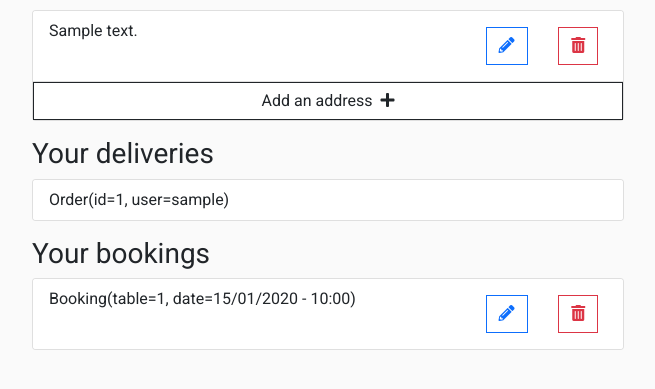
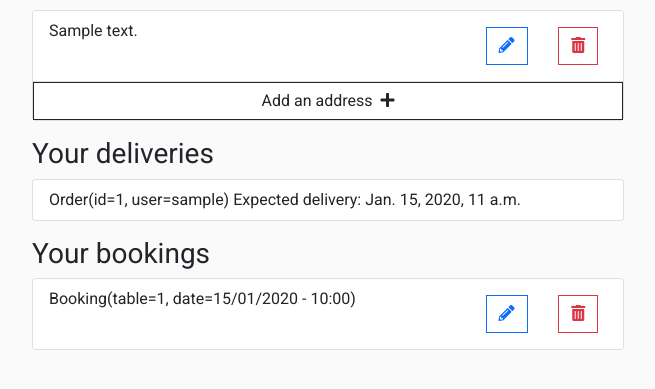
Before and after one commit to SergiGirabet/PyOli, a Django app: page /profile/ in a window 1280 px wide. Shown: the part 212-601 px from the top of the page, without its empty margins (16-671 px from the left). Run offline with Django 3.2, Linux system fonts and the light colour scheme; a user stored in the database is signed in; tables that the repository leaves empty hold one stand-in row (values such as "Sample post"); some libraries are stand-ins or nearby versions.

Commit message:
expected time added to profile

```diff
--- a/booking_manager/models.py
+++ b/booking_manager/models.py
@@ -2,6 +2,7 @@ from django.contrib.auth.base_user import AbstractBaseUser
 from django.db import models
 from django.contrib.auth.models import User
 from django.shortcuts import redirect
+from django.utils import timezone
 
 
 class Address(models.Model):
@@ -68,7 +69,7 @@ class Order(models.Model):
     deliver_address = models.ForeignKey('Address', on_delete=models.CASCADE)
     date_order = models.DateTimeField()
     date_created = models.DateTimeField(auto_now_add=True)
-    expected_delivery_date = models.DateTimeField()
+    expected_delivery_date = models.DateTimeField(default=timezone.now())
     status = models.CharField(max_length=15, choices=STATUS_CHOICES, default=PENDING)
 
     def __str__(self):
--- a/booking_manager/templates/profile.html
+++ b/booking_manager/templates/profile.html
@@ -48,7 +48,7 @@
         <div class="card col-6">
             <ul class="list-group list-group-flush">
                 {% for order in orders %}
-                    <li class="list-group-item">{{ order }}</li>
+                    <li class="list-group-item">{{ order }} Expected delivery: {{ order.expected_delivery_date }}</li>
                 {% empty %}
                     <li class="list-group-item"><i>No orders found. Place an order <a
                             href="{% url 'delivery' %}">here</a></i></li>
--- a/booking_manager/views.py
+++ b/booking_manager/views.py
@@ -131,9 +131,9 @@ class DeliveryView(LoginRequiredMixin, TemplateView):
         else:
             distance_seconds = 10 * 60  # 10 minutes if api not available
         average_preparing_time = 20 * 60  # 20 minutes in seconds for preparing
-        expected_date = datetime.fromtimestamp(timezone.now().timestamp() +
-                                               distance_seconds + average_preparing_time)
-        order.expected_delivery_date = make_aware(expected_date)
+        # expected_date = datetime.fromtimestamp(timezone.now().timestamp() +
+        #                                        distance_seconds + average_preparing_time)
+        order.distance_seconds = distance_seconds + average_preparing_time
         order.save()
         return redirect('profile')
 
```
Also changed, not shown: booking_manager/migrations/0004_auto_20210519_2255.py (added), booking_manager/migrations/0005_auto_20210519_2259.py (added).
